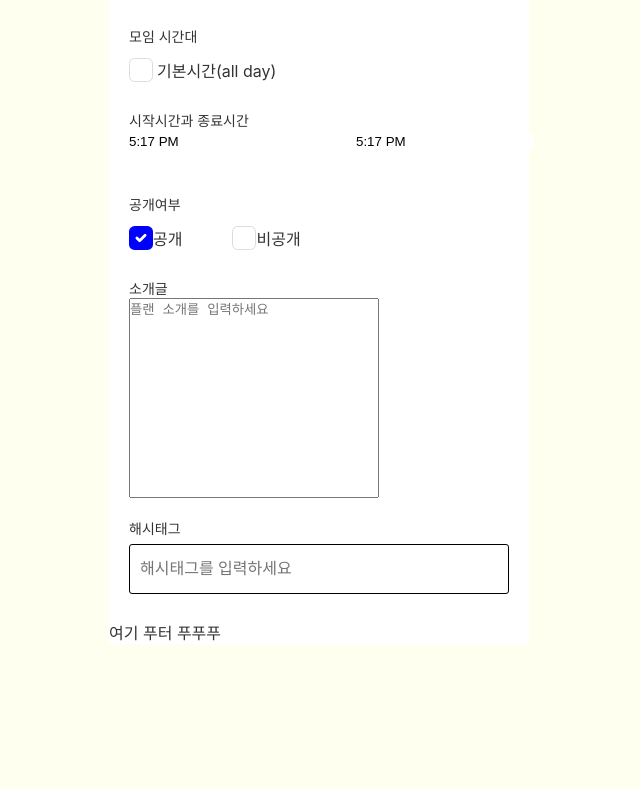
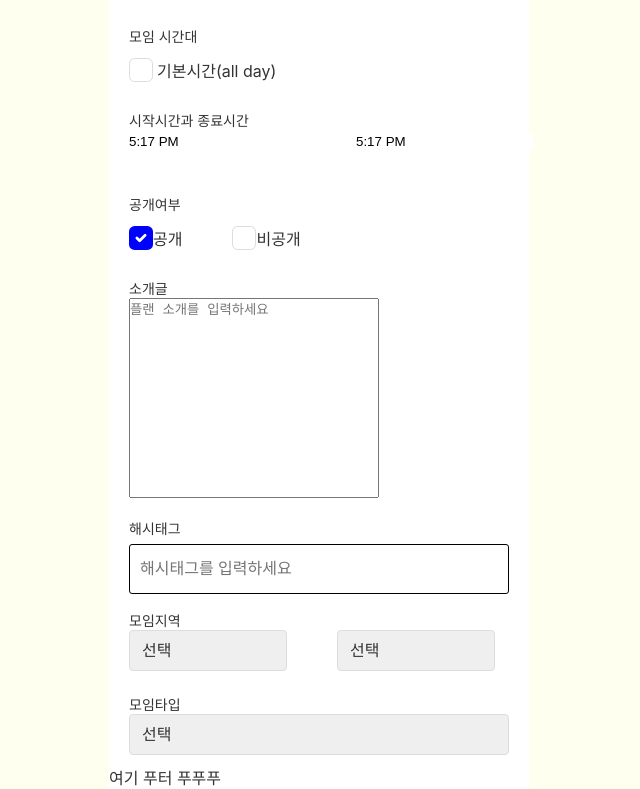
Before and after one commit to plani-power/frontend, a React (Create React App) app: page /plans/create in a window 1280 px wide. Shown: the part 329-1118 px from the top of the page, without its empty margins (321-961 px from the left). Before the commit the page ends 973 px from the top, so only its background shows below. Built offline with nearby package versions, Linux system fonts and the light colour scheme.

Commit message:
Feat : selectbox 추가 및 적용

```diff
--- /dev/null
+++ b/src/common/components/SelectBox.tsx
@@ -0,0 +1,58 @@
+import React, { ChangeEvent } from 'react';
+import styled from 'styled-components';
+
+export interface SelectOption {
+    label: string;
+    value: string;
+}
+interface Props {
+    value?: string;
+    options: SelectOption[];
+    size?: string
+    onChange: (e:ChangeEvent<HTMLSelectElement>) => void;
+
+}
+
+const SelectWrapper = styled.div`
+    position: relative;
+`
+const Select = styled.select`
+    -moz-appearance: none;
+    -webkit-appearance: none;
+    -o-appearance: none;
+    -ms-appearance: none;
+    appearance: none;
+    border-radius: 4px;
+    vertical-align: middle;
+    font-size: inherit;
+    color: inherit;
+    box-sizing: content-box;
+    margin: 0;
+    padding: 0.75rem 2.5rem 0.65rem 0.75rem;
+    box-shadow: none;
+    box-sizing: border-box;
+    display: block;
+    width: ${(props)=>props.size || '100%'};
+    border: 1px solid #ddd;
+    line-height: 1.06;
+    cursor: pointer;
+    & ::-ms-expand {
+        display: none;
+    }
+`
+
+const SelectBox = ({value, options, onChange, size}:Props) => {
+    return (
+        <SelectWrapper>
+            <Select onChange={onChange}>
+                {options.map(({value, label})=>(
+                    <option key={value} value={value}>
+                        {label}
+                    </option>
+                ))}
+            </Select>
+        </SelectWrapper>
+    )
+}
+
+export default SelectBox;
--- a/src/pages/plans/createPlan.tsx
+++ b/src/pages/plans/createPlan.tsx
@@ -1,9 +1,10 @@
-import React, { useState, useEffect } from 'react';
+import React, { useState, useEffect, ChangeEvent } from 'react';
 import Input from '../../common/components/Input'
 import Checkbox from 'common/components/Checkbox';
 import Radio from 'common/components/Radio';
 import styled from 'styled-components';
 import DatePicker from 'common/components/DatePicker';
+import SelectBox, { SelectOption } from 'common/components/SelectBox';
 
 // style
 const InputWrapper = styled.div`
@@ -94,6 +95,26 @@ const CreatePlan = () => {
         setEndTime(time);
     }
 
+    const sidoList = ['강원특별자치도', '경기도', '경상북도','경상남도','광주광역시','대구광역시','대전광역시','서울특별시'];
+    const options: SelectOption[] = [
+        { label: '선택', value: '' },
+        ...sidoList.map((sido) => ({ label: sido, value: sido })),
+    ];
+    const [sido, setSido] = useState('');
+    const onChange = (event: ChangeEvent<HTMLSelectElement>) => {
+        setSido(event.target.value);
+    };
+
+    const keywordList = ['공부', '취준', '운동','보드게임'];
+    const keywordOptions: SelectOption[] = [
+        { label: '선택', value: '' },
+        ...keywordList.map((keyword) => ({ label: keyword, value: keyword })),
+    ];
+    const [keyword, setKeyword] = useState('');
+    const onChangeType = (event: ChangeEvent<HTMLSelectElement>) => {
+        setKeyword(event.target.value);
+    };
+
     return (
         <div>
             <p>
@@ -126,6 +147,13 @@ const CreatePlan = () => {
             <StyledSpan>소개글</StyledSpan>
             <StyledTextArea name='introduction' cols={30} rows={5} placeholder='플랜 소개를 입력하세요' value={textValue} onChange={(e)=>{setTextValue(e.target.value)}} maxLength={500} />
             <Input type='text' label='해시태그' value={hashtag} onChange={changeHashtag} placeholder='해시태그를 입력하세요'/>
+            <StyledSpan>모임지역</StyledSpan>
+            <InputWrapper>
+                <SelectBox size='50%' options={options} value={sido} onChange={(e)=>onChange(e)}></SelectBox>
+                <SelectBox size='50%' options={options} value={sido} onChange={(e)=>onChange(e)}></SelectBox>
+            </InputWrapper>
+            <StyledSpan>모임타입</StyledSpan>
+            <SelectBox options={keywordOptions} value={keyword} onChange={(e)=>onChangeType(e)}></SelectBox>
         </div>
     )
 }
```
